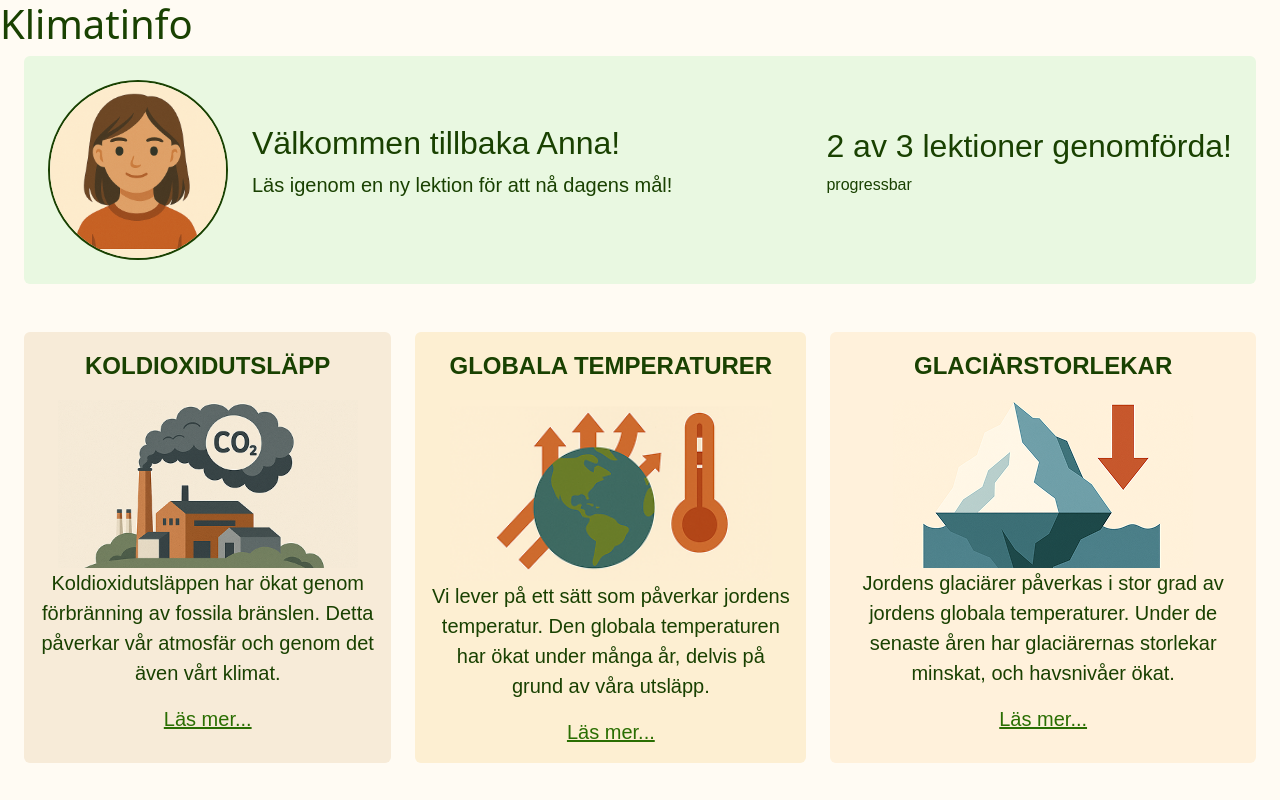
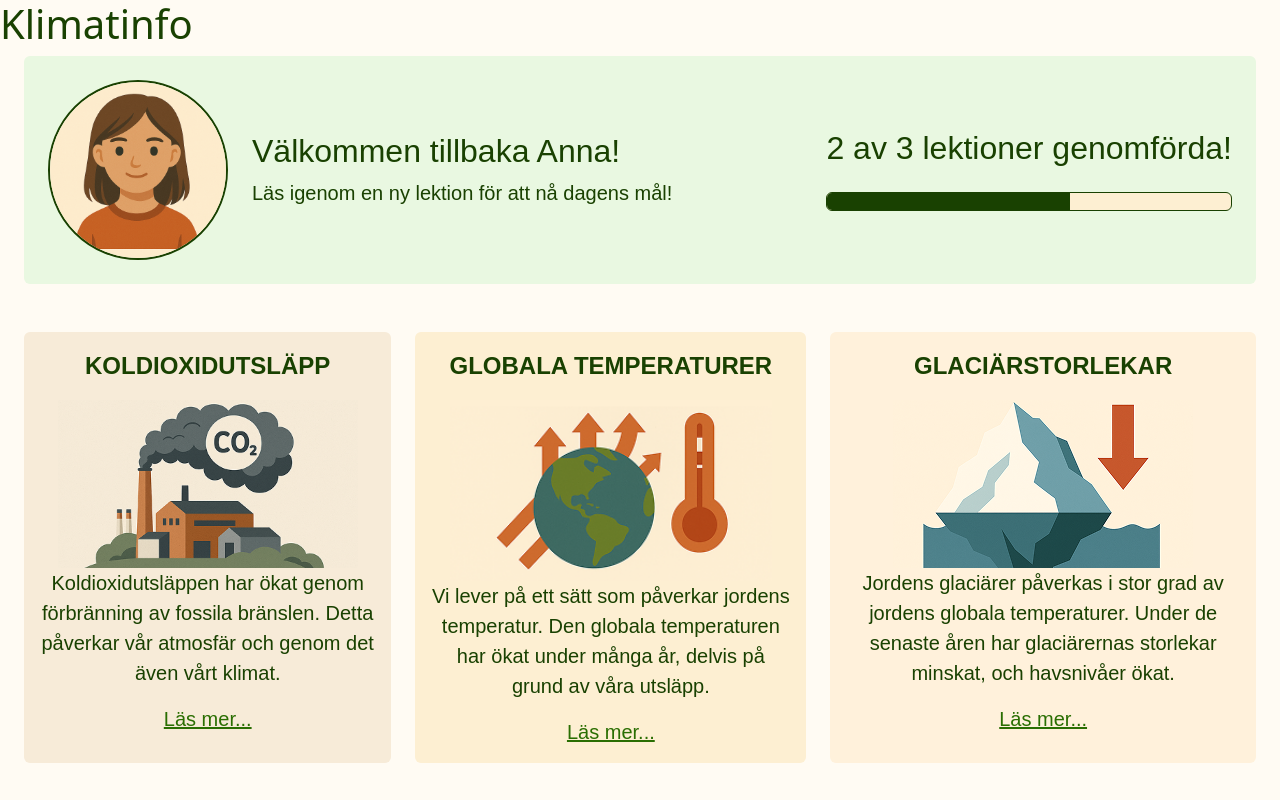
Before and after one commit to fiamont/Frontend_application_Boras, a React (Vite) app: page / in a window 1280 px wide. Built offline with nearby package versions, Linux system fonts and the light colour scheme; a web font is replaced by a local one.

Commit message:
Add React Bootstrap component Progressbar and custom css

```diff
--- a/src/components/ProfileSummary.css
+++ b/src/components/ProfileSummary.css
@@ -6,3 +6,12 @@
   border: 2px var(--dark-green) solid;
   width: 180px;
 }
+
+.progress {
+  border: 1px var(--dark-green) solid;
+  height: 1.2rem;
+  background-color: var(--beige-two);
+}
+.progress-bar {
+  background-color: var(--dark-green);
+}
--- a/src/components/ProgressInfo.jsx
+++ b/src/components/ProgressInfo.jsx
@@ -1,10 +1,11 @@
 import "./ProfileSummary.css";
+import { ProgressBar } from "react-bootstrap";
 
 function ProgressInfo({ data }) {
   return (
-    <div>
-      <h2>{`${data.progress} av 3 lektioner genomförda!`}</h2>
-      <p>progressbar</p>
+    <div className="d-flex flex-column gap-3">
+      <h2 className="text-center">{`${data.progress} av 3 lektioner genomförda!`}</h2>
+      <ProgressBar now={60} />
     </div>
   );
 }
--- a/src/components/UserInfo.jsx
+++ b/src/components/UserInfo.jsx
@@ -10,7 +10,9 @@ function UserInfo({ data }) {
       />
       <div className="text-center text-lg-start">
         <h2>{`Välkommen tillbaka ${data.username}!`}</h2>
-        <p className="fs-5">Läs igenom en ny lektion för att nå dagens mål!</p>
+        <p className="fs-5 m-0">
+          Läs igenom en ny lektion för att nå dagens mål!
+        </p>
       </div>
     </div>
   );
```
